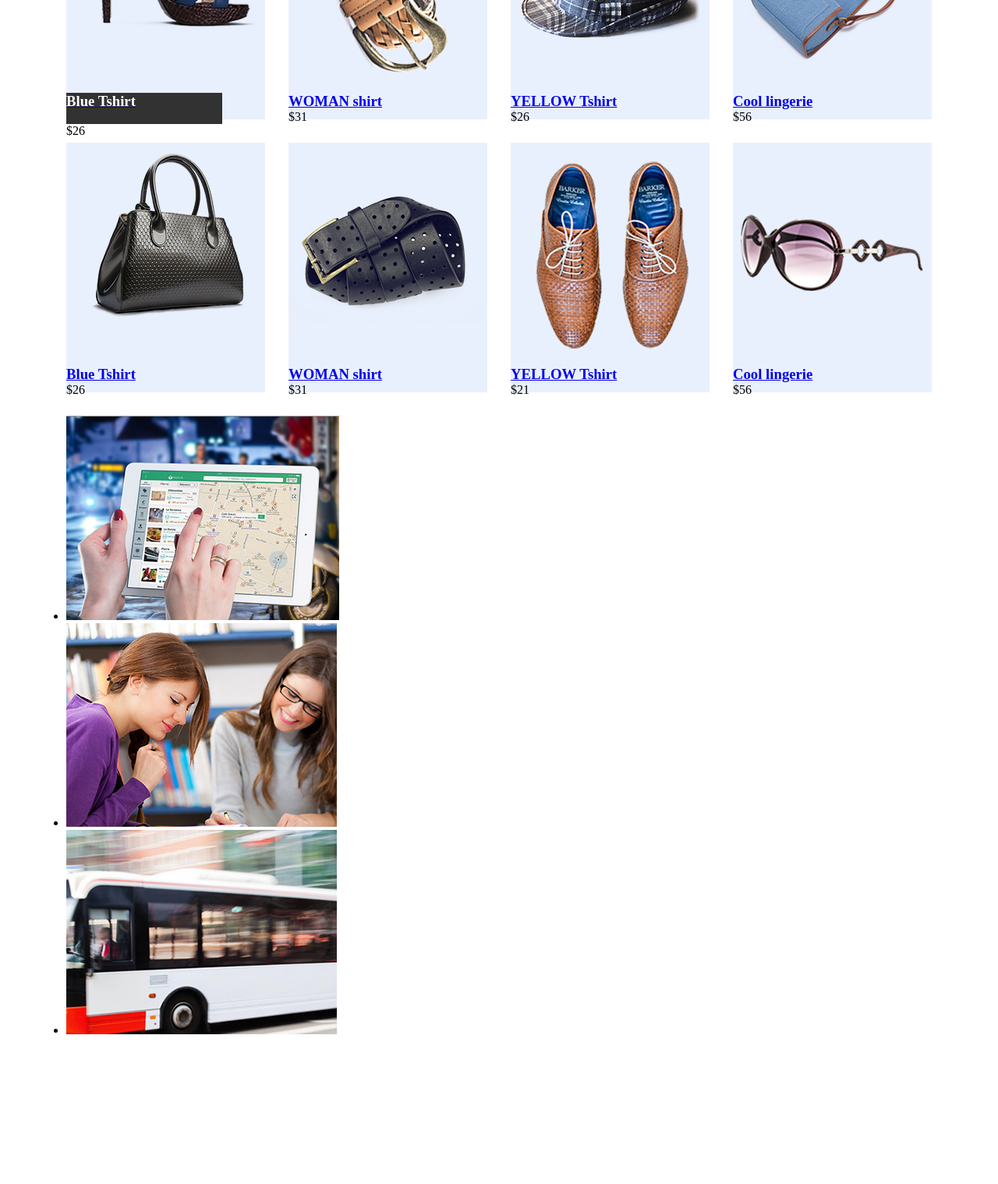
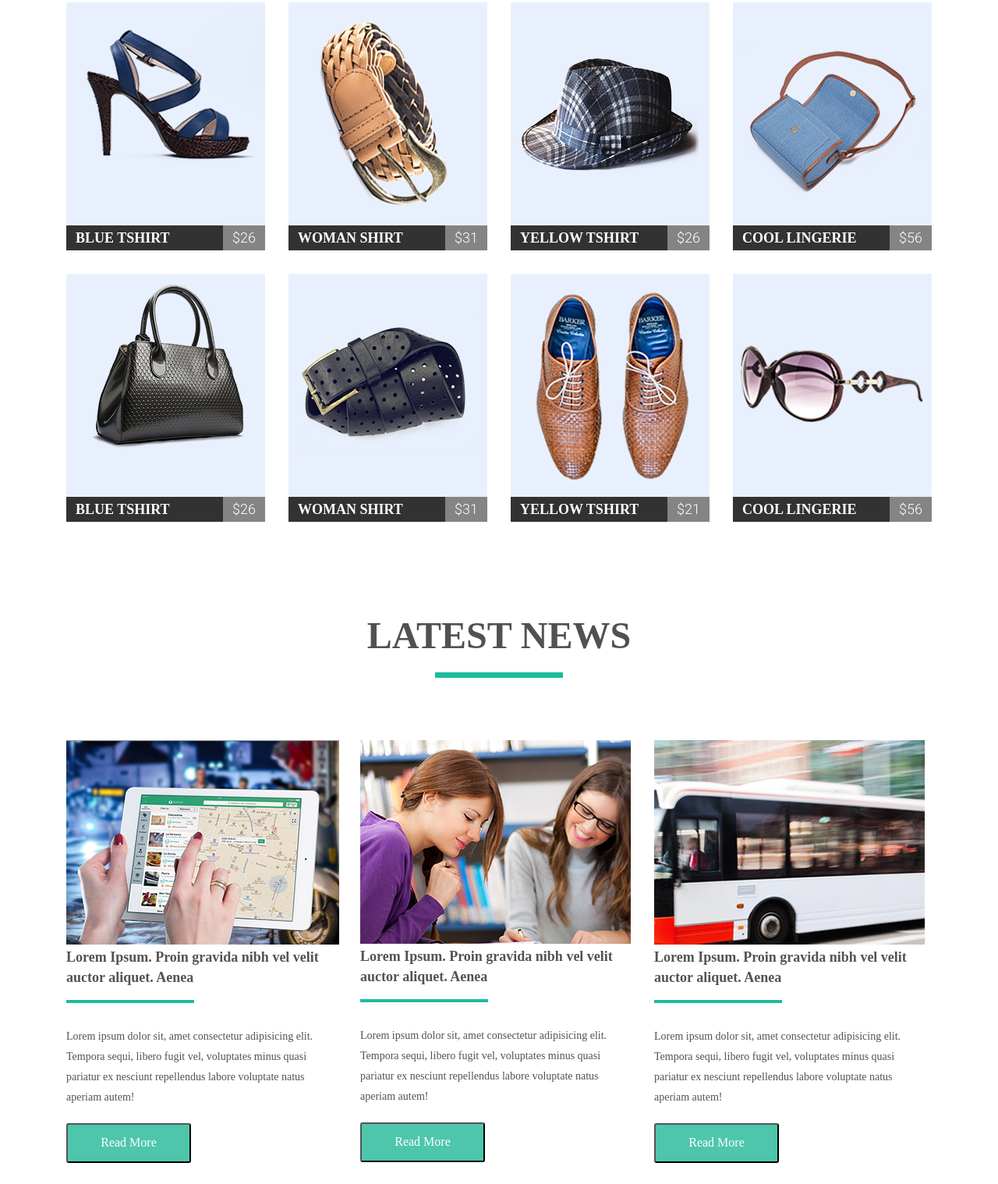
Before and after one commit to Pompii41/Module-4, a plain HTML site: page index.html in a window 1280 px wide. Shown: the part 342-1860 px from the top of the page at 78% size. Before the commit the page ends 1672 px from the top, so only its background shows below. Drawn offline with nearby package versions, Linux system fonts and the light colour scheme.

Commit message:
last commit to day

```diff
--- a/css/style.css
+++ b/css/style.css
@@ -47,9 +47,11 @@ nav {
 .site-navigation a {
   text-decoration: none;
   font-size: 14px;
-  font-family: "Open Sans", sans-serif;
+  font-family: "Open Sans",
+    sans-serif;
   color: #0f0101;
   width: 335px;
+  font-weight: bold;
 }
 
 .site-navigation li:not(:last-child) {
@@ -57,6 +59,10 @@ nav {
 }
 
 /* main */
+.featured-list {
+  padding-top: 90px;
+}
+
 .featured-list-item {
   float: left;
   margin: 0px 30px 30px 0px;
@@ -65,7 +71,8 @@ nav {
 .main-content {
   width: 1110px;
   margin: auto;
-  padding-top: 105px;
+  margin-bottom: 84px;
+
 }
 
 .featured-list-item {
@@ -74,7 +81,7 @@ nav {
 
 .featured-list-item {
   width: 255px;
-  height: 320px;
+
   background-color: #e9f0fd;
   text-decoration: none;
 }
@@ -83,10 +90,139 @@ nav {
   margin-right: 0;
 }
 
-.header-shop h3 {
-  width: 200px;
-  height: 40px;
+.header-shop-link {
+  text-decoration: none;
+  font-size: 18px;
+  font-family: "Roboto"[Black];
+  color: rgb(255, 255, 255);
+  text-transform: uppercase;
+  line-height: 1.778;
+  text-align: left;
+  padding: 0px 12px;
+}
+
+
+
+.header-shop {
+  display: inline;
+
+}
+
+.bottom-shop {
   background-color: rgb(50, 50, 50);
-  color: #ffff;
+}
+
+.bottom-shop:hover {
+
+  background-color: rgb(26, 188, 156);
+  transition-duration: 220ms;
+}
+
+
+
+.price-shop {
+
+  float: right;
+  font-size: 18px;
+  font-family: "Roboto";
+  color: rgb(255, 255, 255);
+  line-height: 1.778;
+  text-align: center;
+  padding: 0px 12px;
+  background-color: rgba(255, 255, 255, 0.4);
+
+}
+
+.Name-of-product {
+  padding-top: 115px;
+
+}
+
+.Section-title {
+
+  font-size: 48px;
+  font-family: "Roboto"[Black];
+  color: rgb(81, 81, 81);
+  line-height: 0.667;
+  text-align: center;
+
+}
+
+.Section-title::after {
+  content: "";
+
+  width: 164px;
+  padding-bottom: 31px;
+  margin-top: 26px;
+  margin: 0 auto;
+  border-bottom: 7px solid #1abc9c;
   display: block;
 }
+
+.news-list-item {
+  float: left;
+  margin-bottom: 15px;
+  width: 347px;
+
+}
+
+.news-list-item a {
+  font-size: 0px;
+
+}
+
+.news-list {
+  list-style: none;
+  padding-top: 80px;
+}
+
+.news-list-item:not(:last-child) {
+  margin-right: 30px;
+
+}
+
+.news-sheet {
+  padding-top: 100px;
+}
+
+.subtitle::after {
+  content: "";
+  width: 164px;
+  padding-bottom: 15px;
+  border-bottom: 4px solid #1abc9c;
+  display: block;
+}
+
+.subtitle {
+  font-size: 18px;
+  font-family: "OpenSans";
+  color: rgb(85, 82, 82);
+  line-height: 1.444;
+}
+
+
+
+.click {
+  border-radius: 3px;
+  background-color: rgb(78, 198, 171);
+  font-size: 16px;
+  font-family: "OpenSans";
+  color: rgb(255, 255, 255);
+  line-height: 1.625;
+  text-align: center;
+  width: 160px;
+  height: 51px;
+  cursor: pointer;
+}
+
+.click-button {
+  padding-top: 20px;
+}
+
+.news-list-item p {
+  padding-top: 30px;
+  font-size: 14px;
+  font-family: "OpenSans";
+  color: rgb(85, 82, 82);
+  line-height: 1.857;
+}
--- a/index.html
+++ b/index.html
@@ -6,7 +6,8 @@
   <meta name="viewport" content="width=device-width, initial-scale=1.0">
   <title>Module-4</title>
   <link rel="stylesheet" href="./css/style.css">
-  <link href="https://fonts.googleapis.com/css2?family=Open+Sans:wght@700&family=Roboto:wght@300;900&display=swap"
+  <link
+    href="https://fonts.googleapis.com/css2?family=Open+Sans:wght@400;600;700&family=Roboto:ital,wght@0,300;1,900&display=swap"
     rel="stylesheet">
 </head>
 
@@ -27,85 +28,119 @@
     </nav>
   </header>
   <main class="main-content clearfix">
+    <section class="Name-of-product">
+      <h2 class="Section-title">FEATURED PRODUCTS</h2>
       <ul class="featured-list clearfix ">
         <li class="featured-list-item">
           <a href="#" class="link-image ">
             <img class="image-shop" src="./img/images/1.png" alt="Blue Tshirt"></a>
-        <a class="header-shop " href="#">
-          <h3>Blue Tshirt</h3>
-        </a>
-        <span>&#36;26</span>
+          <div class="bottom-shop clearfix ">
+            <h3 class="header-shop "><a class="header-shop-link " href="#">Blue Tshirt</a></h3>
+
+            <span class="price-shop">&#36;26</span>
+          </div>
         </li>
         <li class="featured-list-item">
           <a href="#">
             <img class="image-shop" src="./img/images/2.png" alt="WOMAN shirt">
           </a>
-        <a href="#">
-          <h3 class="header-shop">WOMAN shirt</h3>
-        </a>
-        <span>&#36;31</span>
+          <div class="bottom-shop clearfix ">
+            <h3 class="header-shop"><a class="header-shop-link " href="#">WOMAN shirt</a></h3>
+
+            <span class="price-shop">&#36;31</span>
+          </div>
         </li>
         <li class="featured-list-item">
           <a href="#">
             <img class="image-shop" src="./img/images/3.png" alt="YELLOW Tshirt">
           </a>
-        <a href="#">
-          <h3 class="header-shop">YELLOW Tshirt</h3>
-        </a>
-        <span>&#36;26</span>
+          <div class="bottom-shop clearfix ">
+            <h3 class="header-shop "><a class="header-shop-link" href="#">YELLOW Tshirt</a></h3>
+
+            <span class="price-shop">&#36;26</span>
+          </div>
         </li>
         <li class="featured-list-item">
           <a href="#">
             <img class="image-shop" src="./img/images/4.png" alt="Cool lingerie">
           </a>
-        <a href="#">
-          <h3 class="header-shop">Cool lingerie</h3>
-        </a>
-        <span>&#36;56</span>
+          <div class="bottom-shop clearfix ">
+            <h3 class="header-shop"><a class="header-shop-link " href="#">Cool lingerie</a></h3>
+
+            <span class="price-shop">&#36;56</span>
+          </div>
         </li>
         <li class="featured-list-item">
           <a href="#">
             <img class="image-shop" src="./img/images/5.png" alt="Blue Tshirt">
           </a>
-        <a href="#">
-          <h3 class="header-shop">Blue Tshirt</h3>
-        </a>
-        <span> &#36;26</span>
+          <div class="bottom-shop clearfix ">
+            <h3 class="header-shop"><a class="header-shop-link " href="#">Blue Tshirt</a></h3>
+
+            <span class="price-shop"> &#36;26</span>
+          </div>
         </li>
         <li class="featured-list-item">
           <a href="#">
             <img class="image-shop" src="./img/images/6.png" alt="WOMAN shirt">
           </a>
-        <a href="#">
-          <h3 class="header-shop">WOMAN shirt</h3>
-        </a>
-        <span>&#36;31</span>
+          <div class="bottom-shop clearfix ">
+            <h3 class="header-shop"><a class="header-shop-link " href="#">WOMAN shirt</a></h3>
+
+            <span class="price-shop">&#36;31</span>
+          </div>
         </li>
         <li class="featured-list-item">
           <a href="#">
             <img class="image-shop" src="./img/images/7.png" alt="YELLOW Tshirt">
           </a>
-        <a href="#">
-          <h3 class="header-shop">YELLOW Tshirt</h3>
-        </a>
-        <span>&#36;21</span>
+          <div class="bottom-shop clearfix ">
+            <h3 class="header-shop"><a class="header-shop-link " href="#">YELLOW Tshirt</a></h3>
+
+            <span class="price-shop">&#36;21</span>
+          </div>
         </li>
         <li class="featured-list-item">
           <a href="#">
             <img class="image-shop" src="./img/images/8.png" alt="Cool lingerie">
           </a>
-        <a href="#">
-          <h3 class="header-shop">Cool lingerie</h3>
-        </a>
-        <span>&#36;56</span>
+          <div class="bottom-shop clearfix ">
+            <h3 class="header-shop"><a class="header-shop-link " href="#">Cool lingerie</a></h3>
+
+            <span class="price-shop">&#36;56</span>
+          </div>
         </li>
       </ul>
-    <ul class="LATEST">
-      <li><img src="./img/image2/ipad-632394_960_720.jpg" alt=""></li>
-      <li><img src="./img/image2/2.jpg" alt=""></li>
-      <li><img src="./img/image2/3.jpg" alt=""></li>
+    </section>
+    <section class="news-sheet">
+      <h2 class="Section-title">LATEST NEWS</h2>
+      <ul class="news-list clearfix">
+        <li class="news-list-item">
+          <img src="./img/image2/ipad-632394_960_720.jpg" alt="">
+          <h4 class="subtitle">Lorem Ipsum. Proin gravida nibh vel velit auctor aliquet. Aenea</h4>
+          <p>Lorem ipsum dolor sit, amet consectetur adipisicing elit. Tempora sequi,
+            libero fugit vel, voluptates minus quasi pariatur ex nesciunt repellendus
+            labore voluptate natus aperiam autem!</p>
+          <div class="click-button"> <button class="click" type="button">Read More</button></div>
+        </li>
+        <li class="news-list-item">
+          <img src="./img/image2/2.jpg" alt="">
+          <h4 class="subtitle">Lorem Ipsum. Proin gravida nibh vel velit auctor aliquet. Aenea</h4>
+          <p>Lorem ipsum dolor sit, amet consectetur adipisicing elit. Tempora sequi,
+            libero fugit vel, voluptates minus quasi pariatur ex nesciunt repellendus
+            labore voluptate natus aperiam autem!</p>
+          <div class="click-button"> <button class="click" type="button">Read More</button></div>
+        </li>
+        <li class="news-list-item">
+          <img src="./img/image2/3.jpg" alt="">
+          <h4 class="subtitle">Lorem Ipsum. Proin gravida nibh vel velit auctor aliquet. Aenea</h4>
+          <p>Lorem ipsum dolor sit, amet consectetur adipisicing elit. Tempora sequi,
+            libero fugit vel, voluptates minus quasi pariatur ex nesciunt repellendus
+            labore voluptate natus aperiam autem!</p>
+          <div class="click-button"> <button class="click" type="button">Read More</button></div>
+        </li>
       </ul>
-
+    </section>
   </main>
 </body>
 
```
Lines whose indentation alone changed are shown as unchanged.
